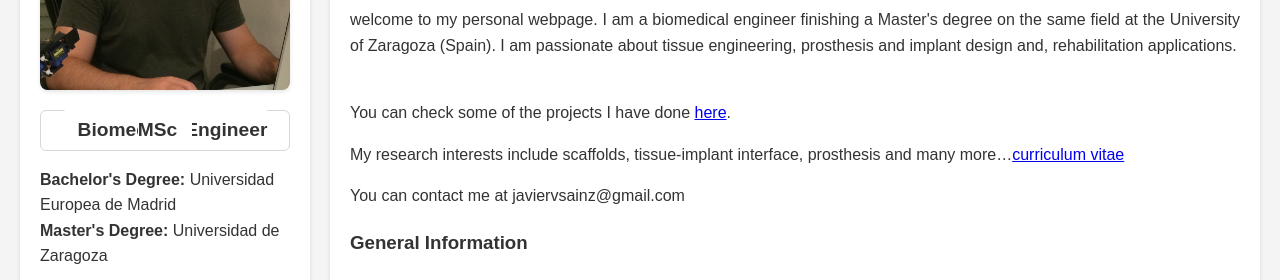
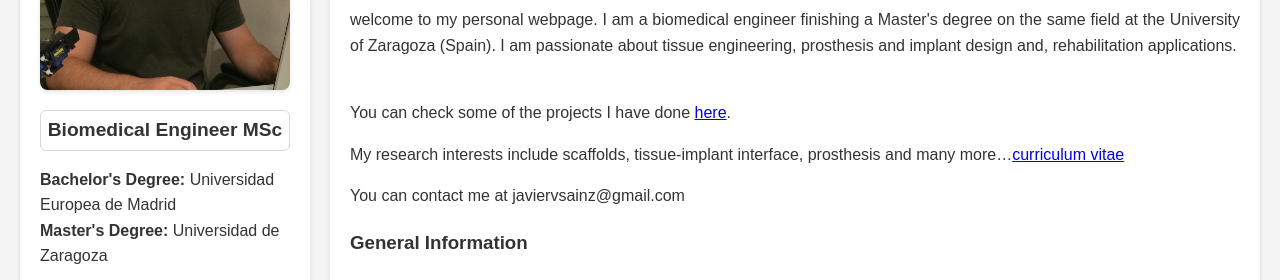
Before and after one commit to javiersainzvillalba/javiersainzvillalba.github.io, a Jekyll site: the page built from index.md, in a window 1280 px wide. Shown: the part 301-581 px from the top of the page. Built offline with Jekyll 4.4.1, drawn with Linux system fonts in a browser that asks for light colours.

Commit message:
Update style.css

```diff
--- a/assets/css/style.css
+++ b/assets/css/style.css
@@ -109,7 +109,7 @@ aside h2 {
 .biomedical-engineer a {
   color: #333;
   text-decoration: none;
-  padding: 10px 15px;
+  padding: 8px 6px;
   border-radius: 5px;
   background: #fff;
   transition: background 0.3s ease, color 0.3s ease, transform 0.3s ease;
```
